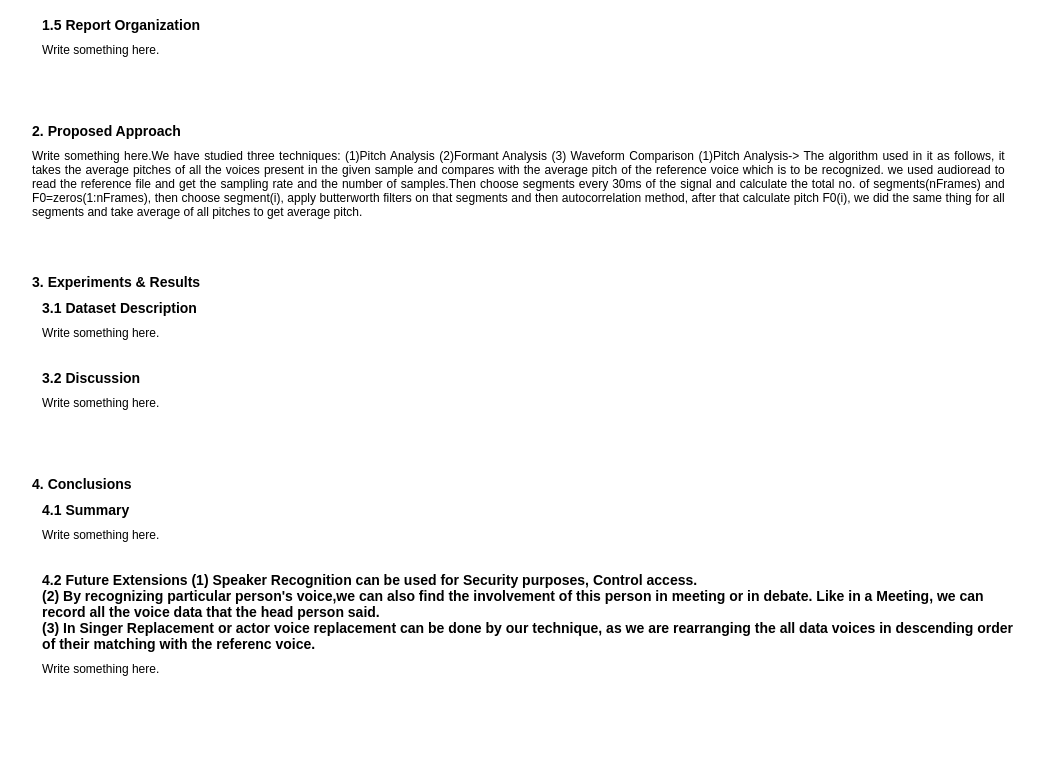
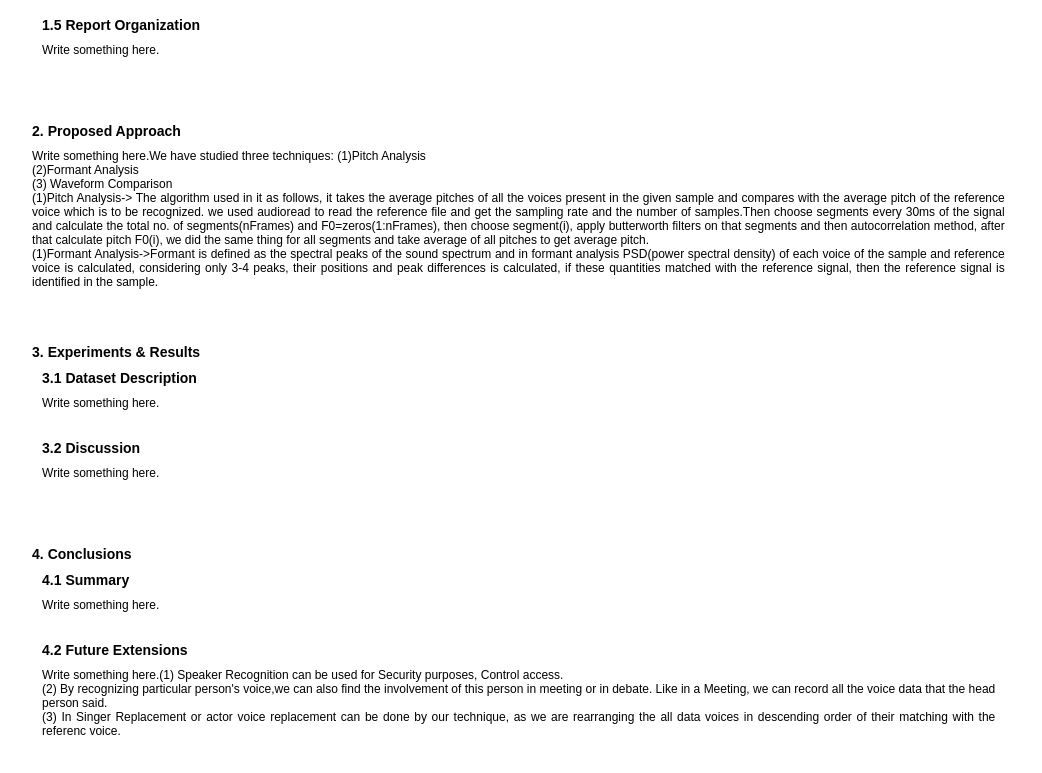
Before and after one commit to MahaveerSingh/Machine-Learning, a plain HTML site: page index.html in a window 1280 px wide. Shown: the part 788-1561 px from the top of the page, without its empty margins (96-1138 px from the left). Before the commit the page ends 1515 px from the top, so only its background shows below. Drawn offline with Linux system fonts and the light colour scheme.

Commit message:
Update index.html

```diff
--- a/index.html
+++ b/index.html
@@ -112,11 +112,13 @@
 
 					<!-- Start edit here  -->
 					Write something here.We have studied three techniques:
-					(1)Pitch Analysis
-					(2)Formant Analysis (3) Waveform Comparison
+					(1)Pitch Analysis <br>
+					(2)Formant Analysis <br>
+					(3) Waveform Comparison<br>
 					(1)Pitch Analysis-> The algorithm used in it as follows, it takes the average pitches of all the voices present in the given sample and compares with the average pitch of the reference voice which is to be recognized.
 					we used audioread to read the reference file and get the sampling rate and the number of samples.Then choose segments every 30ms of the signal and calculate the total no. of segments(nFrames) and F0=zeros(1:nFrames), then choose segment(i), apply butterworth filters on that segments and then autocorrelation method, after that calculate pitch F0(i), we did the same thing for all segments and take average of all pitches to get average pitch.
-
+					<br>
+					(1)Formant Analysis->Formant is defined as the spectral peaks of the sound spectrum and in formant analysis PSD(power spectral density) of each voice of the sample and reference voice is calculated, considering only 3-4 peaks, their positions and peak differences is calculated, if these quantities matched with the reference signal, then the reference signal is identified in the sample.
 					<!-- Stop edit here -->
 
 				</div>
@@ -159,14 +161,14 @@
 					</div>
 				</div>
 				<div class="subsection">
-					<div class="heading">4.2 Future Extensions (1) Speaker Recognition can be used for Security purposes, Control access.<br>
-					(2) By recognizing particular person's voice,we can also find the involvement of this person in meeting or in debate. Like in a Meeting, we can record all the voice data that the head person said.<br>
-					(3) In Singer Replacement or actor voice replacement can be done by our technique, as we are rearranging the all data voices in descending order of their matching with the referenc voice.<br>
+					<div class="heading">4.2 Future Extensions
 					</div>
 					<div class="text">
 
 						<!-- Start edit here  -->
-						Write something here.
+						Write something here.(1) Speaker Recognition can be used for Security purposes, Control access.<br>
+					(2) By recognizing particular person's voice,we can also find the involvement of this person in meeting or in debate. Like in a Meeting, we can record all the voice data that the head person said.<br>
+					(3) In Singer Replacement or actor voice replacement can be done by our technique, as we are rearranging the all data voices in descending order of their matching with the referenc voice.<br>
 						<!-- Stop edit here -->
 
 					</div>
```
